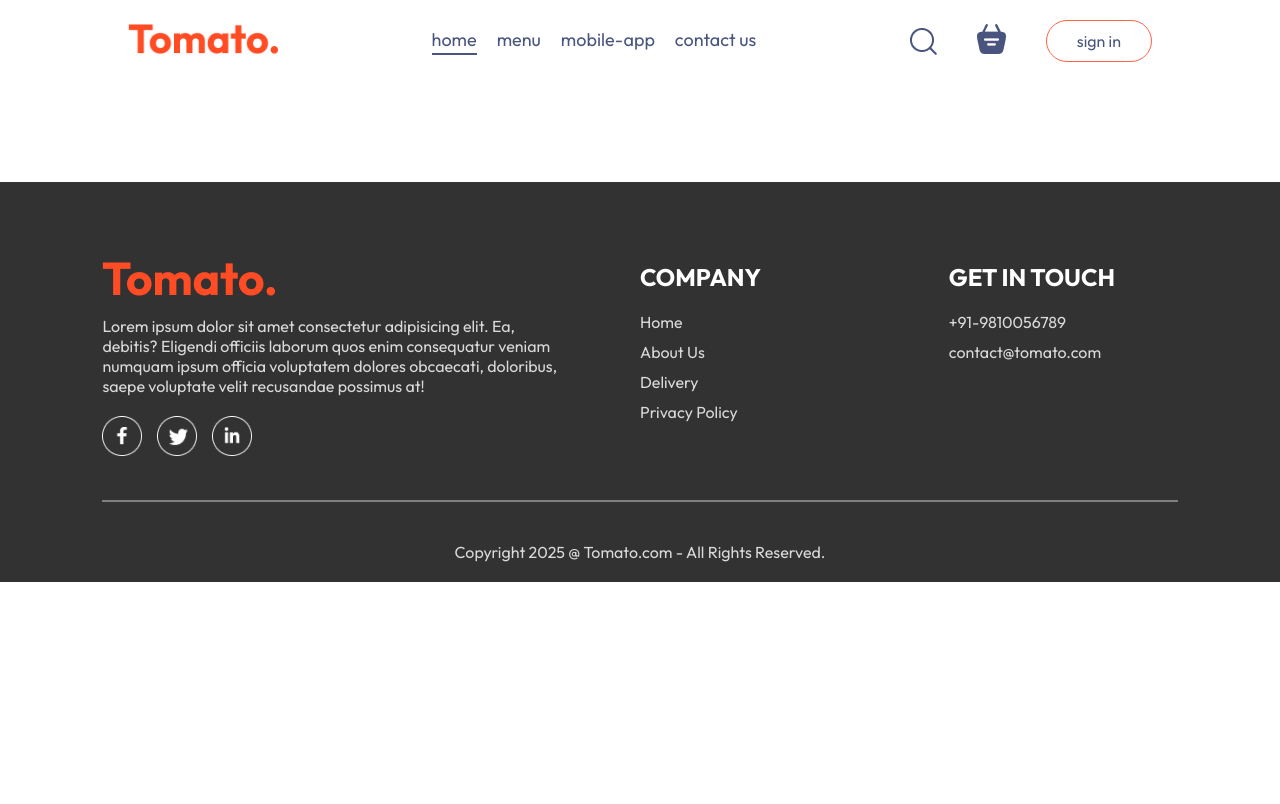
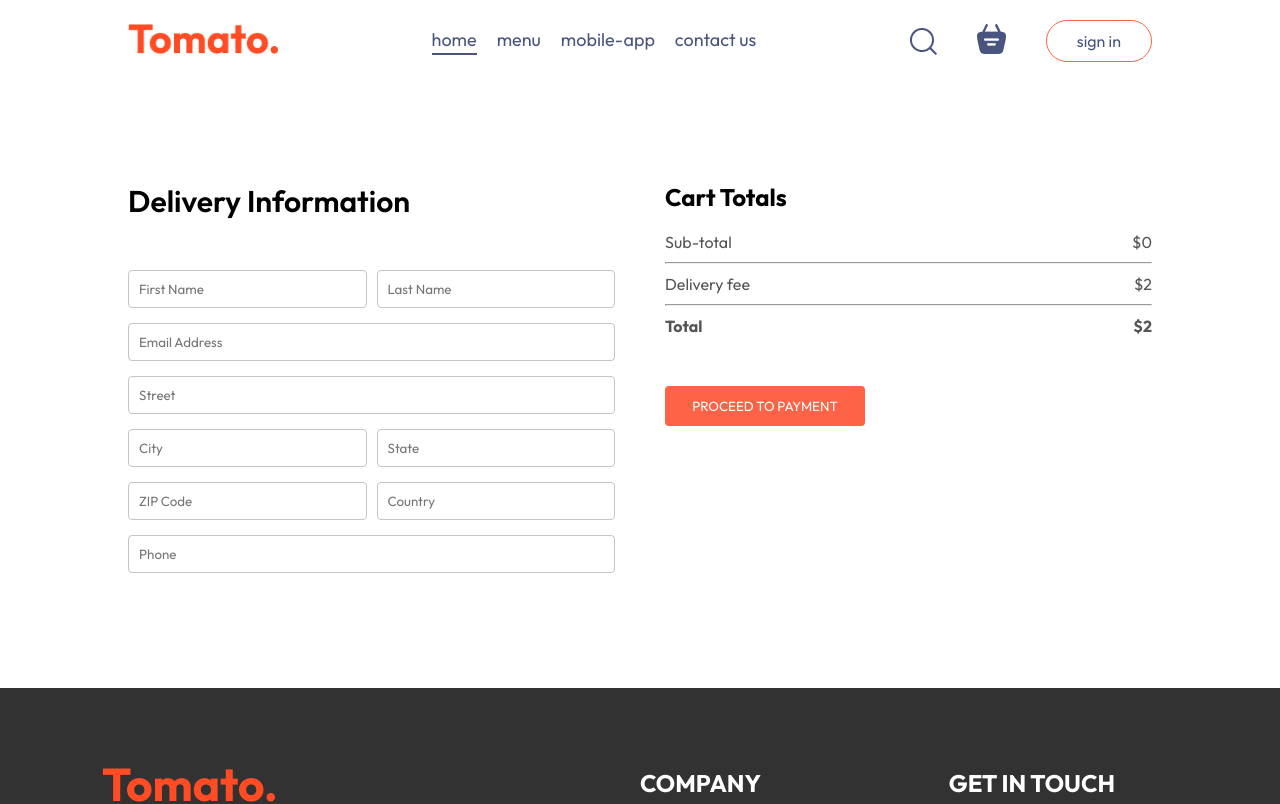
Before and after one commit to ruchitsheth13/food-delivery-app, a React (Vite) app in the folder frontend/: page /order in a window 1280 px wide. Shown: the top 804 px of the page. Built offline with nearby package versions, Linux system fonts and the light colour scheme.

Commit message:
created place order page

```diff
--- a/frontend/src/pages/Cart/Cart.jsx
+++ b/frontend/src/pages/Cart/Cart.jsx
@@ -1,10 +1,13 @@
 import React, { useContext } from 'react';
 import './Cart.css';
 import { StoreContext } from '../../context/StoreContext';
+import { useNavigate } from 'react-router-dom';
 
 const Cart = () => {
 
-  const {cartItems, food_list, removeFromCart, getTotalCartAmount } = useContext(StoreContext);
+  const { cartItems, food_list, removeFromCart, getTotalCartAmount } = useContext(StoreContext);
+
+  const navigate = useNavigate();
 
   return (
     <div className='cart'>
@@ -56,7 +59,7 @@
               <b>${getTotalCartAmount()+2}</b>
             </div>
           </div>
-          <button>PROCEED TO CHECKOUT</button>
+          <button onClick={()=>navigate('/order')}>PROCEED TO CHECKOUT</button>
         </div>
         <div className="cart-promocode">
           <div>
--- a/frontend/src/pages/PlaceOrder/PlaceOrder.css
+++ b/frontend/src/pages/PlaceOrder/PlaceOrder.css
@@ -0,0 +1,35 @@
+.place-order {
+    display: flex;
+    align-items: start;
+    justify-content: space-between;
+    margin-top: 100px;
+    gap: 50px;
+}
+.place-order-left {
+    width: 100%;
+    max-width: max(30%, 500px);
+}
+.place-order-left .title {
+    font-size: 30px;
+    font-weight: 600;
+    margin-bottom: 50px;
+}
+.place-order-left input {
+    margin-bottom: 15px;
+    width: 100%;
+    padding: 10px;
+    border: 1px solid #c5c5c5;
+    border-radius: 4px;
+    outline-color: tomato;
+}
+.place-order-left .multi-fields {
+    display: flex;
+    gap: 10px;
+}
+.place-order-right {
+    width: 100%;
+    max-width: max(40%, 500px);
+}
+.place-order .cart-total button {
+    margin-top: 30px;
+}
--- a/frontend/src/pages/PlaceOrder/PlaceOrder.jsx
+++ b/frontend/src/pages/PlaceOrder/PlaceOrder.jsx
@@ -1,11 +1,54 @@
-import React from 'react';
+import React, { useContext } from 'react';
 import './PlaceOrder.css';
+import { StoreContext } from '../../context/StoreContext';
 
 const PlaceOrder = () => {
+
+  const {getTotalCartAmount} = useContext(StoreContext)
+
   return (
-    <div>
-
-    </div>
+    <form className='place-order'>
+      <div className="place-order-left">
+        <p className="title">Delivery Information</p>
+        <div className="multi-fields">
+          <input type="text" placeholder='First Name'/>
+          <input type="text" placeholder='Last Name'/>
+        </div>
+        <input type="email" placeholder='Email Address'/>
+        <input type="text" placeholder='Street'/>
+        <div className="multi-fields">
+          <input type="text" placeholder='City'/>
+          <input type="text" placeholder='State'/>
+        </div>
+        <div className="multi-fields">
+          <input type="text" placeholder='ZIP Code'/>
+          <input type="text" placeholder='Country'/>
+        </div>
+        <input type="text" placeholder='Phone' />
+      </div>
+      <div className="place-order-right">
+        <div className="cart-total">
+          <h2>Cart Totals</h2>
+          <div>
+            <div className="cart-total-details">
+              <p>Sub-total</p>
+              <p>${getTotalCartAmount()}</p>
+            </div>
+            <hr />
+            <div className="cart-total-details">
+              <p>Delivery fee</p>
+              <p>${2}</p>
+            </div>
+            <hr />
+            <div className="cart-total-details">
+              <b>Total</b>
+              <b>${getTotalCartAmount()+2}</b>
+            </div>
+          </div>
+          <button>PROCEED TO PAYMENT</button>
+        </div>
+      </div>
+    </form>
   )
 }
 
```
